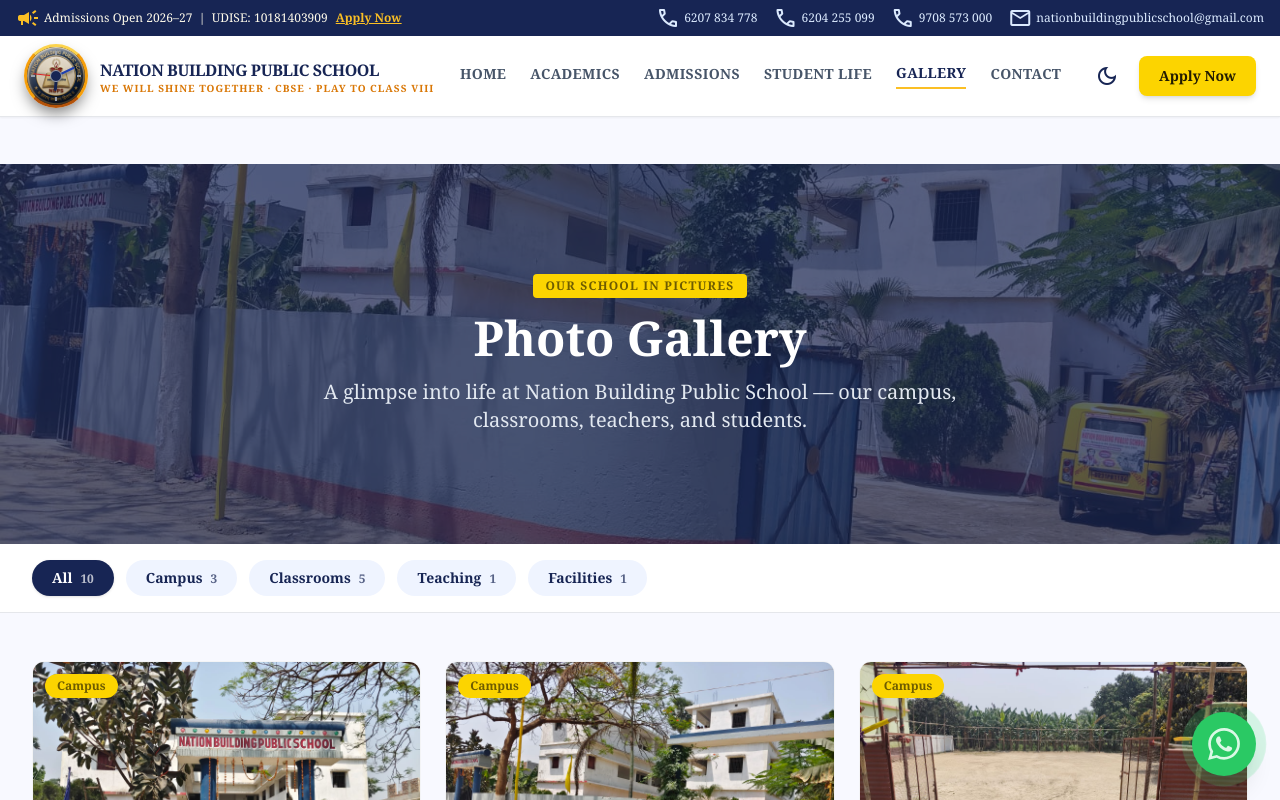
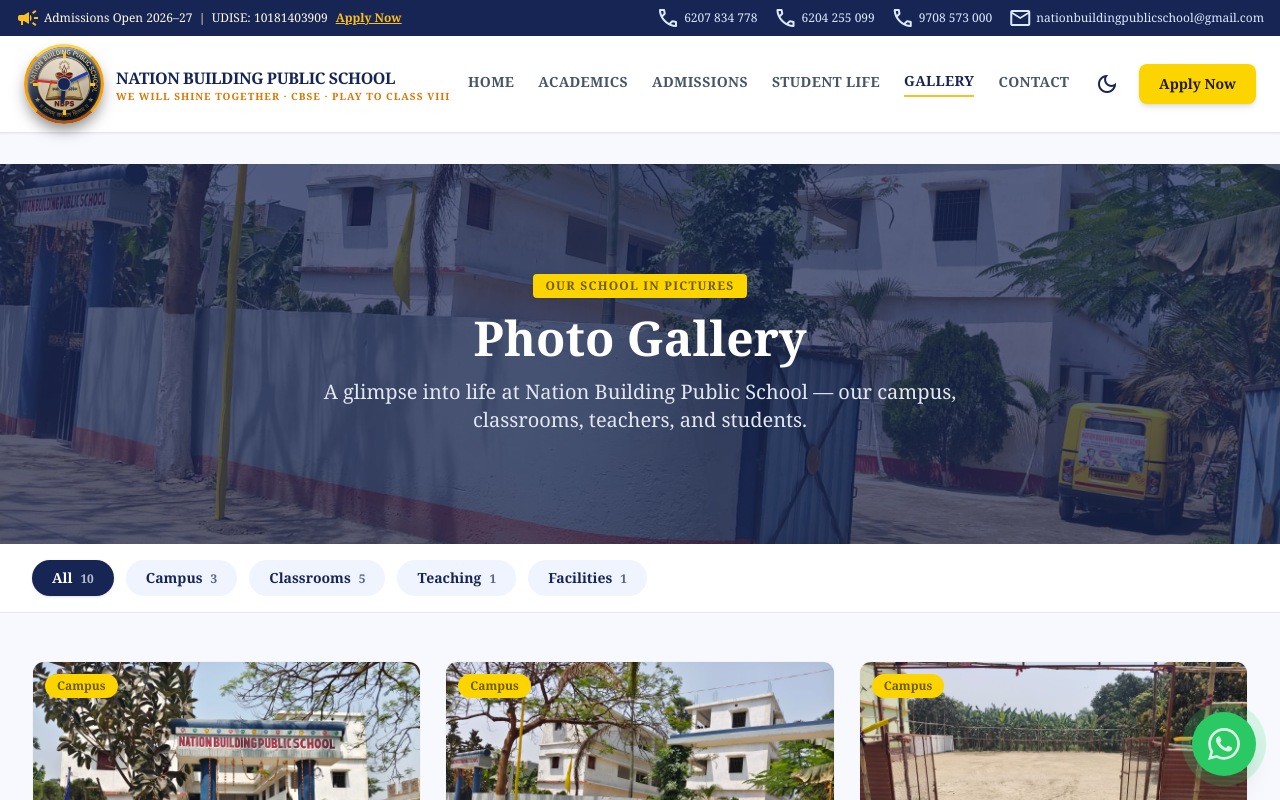
Before and after one commit to harshmahiraj4-cmd/Nbps-website-in-making, a Next.js app: page /gallery in a window 1280 px wide. Shown: the top 800 px of the page. Built offline with nearby package versions, Linux system fonts and the light colour scheme.

Commit message:
Make clock massive and fix background cropping

```diff
--- a/components/AnalogClock.tsx
+++ b/components/AnalogClock.tsx
@@ -11,7 +11,7 @@
   }, [])
 
   if (!time) {
-    return <div className="w-16 h-16 rounded-full border-[3px] border-amber-500 bg-white" />
+    return <div className="w-20 h-20 rounded-full border-[3px] border-amber-500 bg-white" />
   }
 
   const secondsDegrees = (time.getSeconds() / 60) * 360
@@ -20,8 +20,8 @@
 
   return (
     <div
-      className="relative w-16 h-16 rounded-full shadow-[0_8px_15px_-3px_rgba(0,0,0,0.5),inset_0_2px_4px_rgba(255,255,255,0.8),inset_0_-4px_8px_rgba(0,0,0,0.6)] flex items-center justify-center flex-shrink-0 bg-cover bg-center overflow-hidden border-[3px] border-amber-500 border-t-amber-300 border-b-amber-700"
-      style={{ backgroundImage: 'url(/nbps-logo.jpg)' }}
+      className="relative w-20 h-20 rounded-full shadow-[0_8px_15px_-3px_rgba(0,0,0,0.5),inset_0_2px_4px_rgba(255,255,255,0.8),inset_0_-4px_8px_rgba(0,0,0,0.6)] flex items-center justify-center flex-shrink-0 bg-center overflow-hidden border-[3px] border-amber-500 border-t-amber-300 border-b-amber-700"
+      style={{ backgroundImage: 'url(/nbps-logo.jpg)', backgroundSize: '105% 105%' }}
     >
       {/* Dark overlay for contrast */}
       <div className="absolute inset-0 bg-black/10 z-0" />
@@ -29,31 +29,31 @@
       {/* 3D Glass Reflection Overlay */}
       <div className="absolute inset-0 bg-gradient-to-br from-white/50 via-white/5 to-black/30 rounded-full z-0 pointer-events-none" />
       {/* Center dot */}
-      <div className="absolute w-3 h-3 bg-blue-950 rounded-full z-20 shadow-md border border-gray-400" />
+      <div className="absolute w-3.5 h-3.5 bg-blue-950 rounded-full z-20 shadow-md border border-gray-400" />
 
       {/* Hour hand */}
       <div
-        className="absolute bottom-1/2 left-[calc(50%-1.5px)] w-[3px] h-[25%] bg-blue-950 origin-bottom rounded-full z-10 shadow-[2px_2px_4px_rgba(0,0,0,0.6)]"
+        className="absolute bottom-1/2 left-[calc(50%-2px)] w-[4px] h-[25%] bg-blue-950 origin-bottom rounded-full z-10 shadow-[2px_2px_4px_rgba(0,0,0,0.6)]"
         style={{ transform: `rotate(${hourDegrees}deg)` }}
       />
 
       {/* Minute hand */}
       <div
-        className="absolute bottom-1/2 left-[calc(50%-1px)] w-[2px] h-[35%] bg-blue-800 origin-bottom rounded-full z-10 shadow-[2px_2px_3px_rgba(0,0,0,0.5)]"
+        className="absolute bottom-1/2 left-[calc(50%-1.5px)] w-[3px] h-[35%] bg-blue-800 origin-bottom rounded-full z-10 shadow-[2px_2px_3px_rgba(0,0,0,0.5)]"
         style={{ transform: `rotate(${minsDegrees}deg)` }}
       />
 
       {/* Second hand */}
       <div
-        className="absolute bottom-1/2 left-[calc(50%-0.5px)] w-[1px] h-[40%] bg-red-600 origin-bottom z-10 shadow-[1px_1px_2px_rgba(0,0,0,0.4)]"
+        className="absolute bottom-1/2 left-[calc(50%-1px)] w-[2px] h-[40%] bg-red-600 origin-bottom z-10 shadow-[1px_1px_2px_rgba(0,0,0,0.4)]"
         style={{ transform: `rotate(${secondsDegrees}deg)` }}
       />
 
       {/* Tick marks for 12, 3, 6, 9 */}
-      <div className="absolute top-1 left-[calc(50%-1px)] w-[2px] h-[4px] bg-gray-400" />
-      <div className="absolute bottom-1 left-[calc(50%-1px)] w-[2px] h-[4px] bg-gray-400" />
-      <div className="absolute left-1 top-[calc(50%-1px)] w-[4px] h-[2px] bg-gray-400" />
-      <div className="absolute right-1 top-[calc(50%-1px)] w-[4px] h-[2px] bg-gray-400" />
+      <div className="absolute top-1.5 left-[calc(50%-1.5px)] w-[3px] h-[5px] bg-amber-400 shadow-sm" />
+      <div className="absolute bottom-1.5 left-[calc(50%-1.5px)] w-[3px] h-[5px] bg-amber-400 shadow-sm" />
+      <div className="absolute left-1.5 top-[calc(50%-1.5px)] w-[5px] h-[3px] bg-amber-400 shadow-sm" />
+      <div className="absolute right-1.5 top-[calc(50%-1.5px)] w-[5px] h-[3px] bg-amber-400 shadow-sm" />
     </div>
   )
 }
--- a/components/Navbar.tsx
+++ b/components/Navbar.tsx
@@ -48,7 +48,7 @@
 
       {/* Navbar */}
       <nav className="bg-white dark:bg-gray-900 w-full border-b border-gray-200 dark:border-gray-800">
-        <div className="flex justify-between items-center h-20 px-6 max-w-container mx-auto">
+        <div className="flex justify-between items-center h-24 px-6 max-w-container mx-auto">
 
           {/* Logo and Clock */}
           <Link href="/" className="flex items-center gap-3">
```
